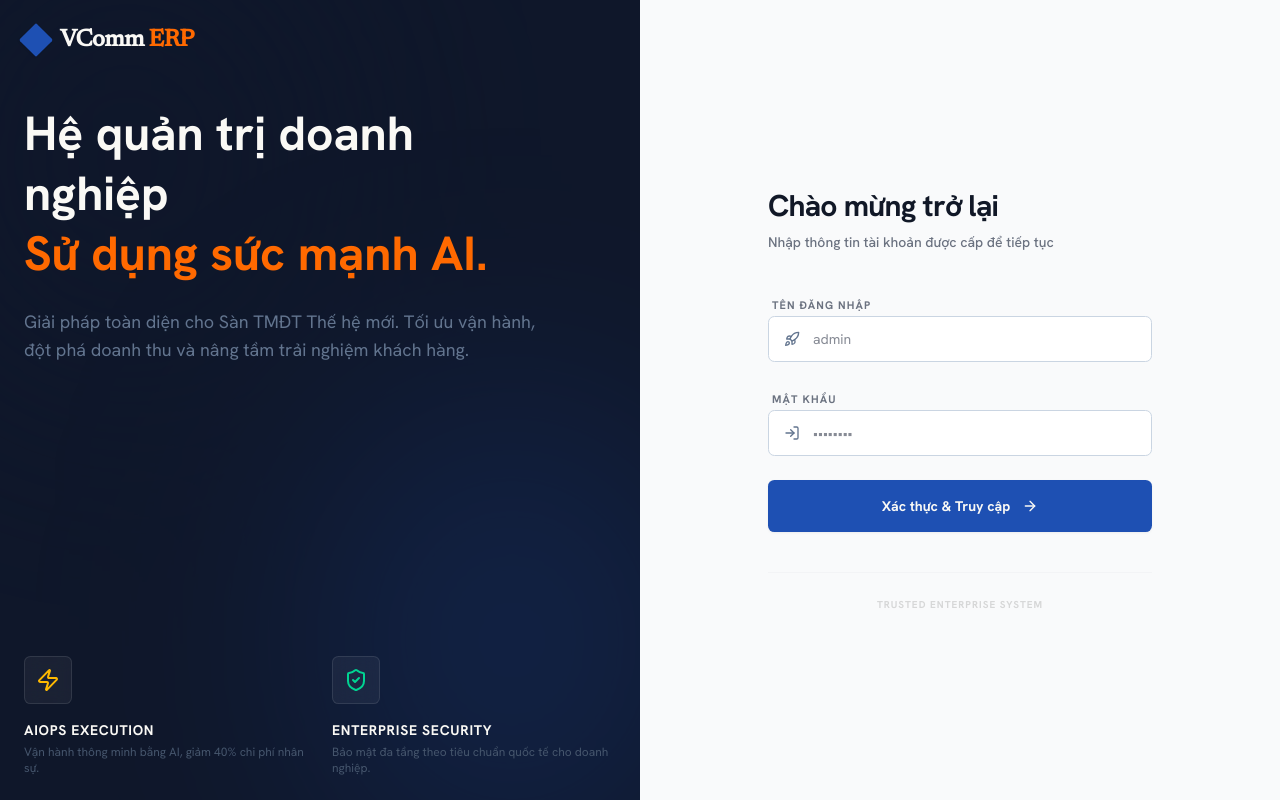
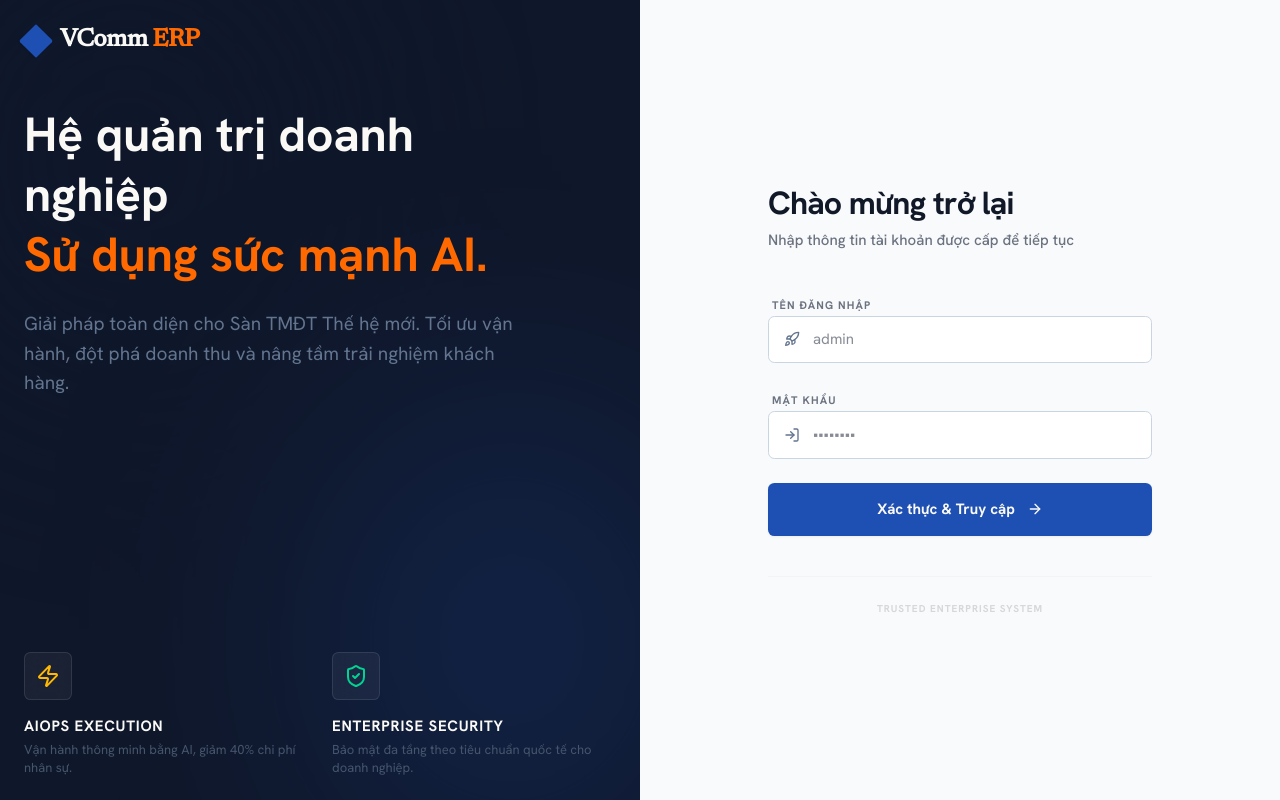
Before and after one commit to vinhngtienmdb-ui/V-com-ERP, a React (Vite) app: page / in a window 1280 px wide. Built offline with nearby package versions, Linux system fonts and the light colour scheme; no server answers.

Commit message:
style: generalize table wrapper border radius and compact stat card overrides, scale typography theme properties

```diff
--- a/src/index.css
+++ b/src/index.css
@@ -25,6 +25,14 @@
   --color-primary-700: var(--app-primary-700);
   --color-primary-800: var(--app-primary-800);
   --color-primary-900: var(--app-primary-900);
+
+  --text-xs: 13px;
+  --text-sm: 15px;
+  --text-base: 17px;
+  --text-lg: 19px;
+  --text-xl: 21px;
+  --text-2xl: 25px;
+  --text-3xl: 32px;
 }
 
 :root {
@@ -493,6 +501,7 @@ table th, table td {
 }
 
 /* 8. Table Aesthetics Restyled */
+.erp-modernized div[class*="rounded-"]:has(table),
 .erp-modernized div:has(> table),
 .erp-modernized .table-container,
 .erp-modernized table {
@@ -523,18 +532,25 @@ table th, table td {
 
 /* Stat Cards / Flash Cards size reduction */
 .erp-modernized .stat-card,
-.erp-modernized div.bg-white.rounded-xl.shadow-sm.border.p-6 {
+.erp-modernized div[class*="bg-white"][class*="p-"]:has(svg):has(.text-2xl),
+.erp-modernized div[class*="bg-white"][class*="p-"]:has(svg):has(.text-3xl) {
   padding: 16px !important;
 }
 
 .erp-modernized .stat-card .icon-wrapper,
-.erp-modernized div.bg-white.rounded-xl.shadow-sm.border.p-6 .w-12.h-12 {
+.erp-modernized div[class*="bg-white"][class*="p-"]:has(svg):has(.text-2xl) .w-12.h-12,
+.erp-modernized div[class*="bg-white"][class*="p-"]:has(svg):has(.text-3xl) .w-12.h-12,
+.erp-modernized div[class*="bg-white"][class*="p-"]:has(svg):has(.text-2xl) .w-11.h-11,
+.erp-modernized div[class*="bg-white"][class*="p-"]:has(svg):has(.text-3xl) .w-11.h-11,
+.erp-modernized div[class*="bg-white"][class*="p-"]:has(svg):has(.text-2xl) .w-10.h-10,
+.erp-modernized div[class*="bg-white"][class*="p-"]:has(svg):has(.text-3xl) .w-10.h-10 {
   width: 40px !important;
   height: 40px !important;
 }
 
 .erp-modernized .stat-card .stat-value,
-.erp-modernized div.bg-white.rounded-xl.shadow-sm.border.p-6 .text-3xl {
+.erp-modernized div[class*="bg-white"][class*="p-"]:has(svg) .text-3xl,
+.erp-modernized div[class*="bg-white"][class*="p-"]:has(svg) .text-2xl {
   font-size: 1.5rem !important;
   line-height: 2rem !important;
 }
```
